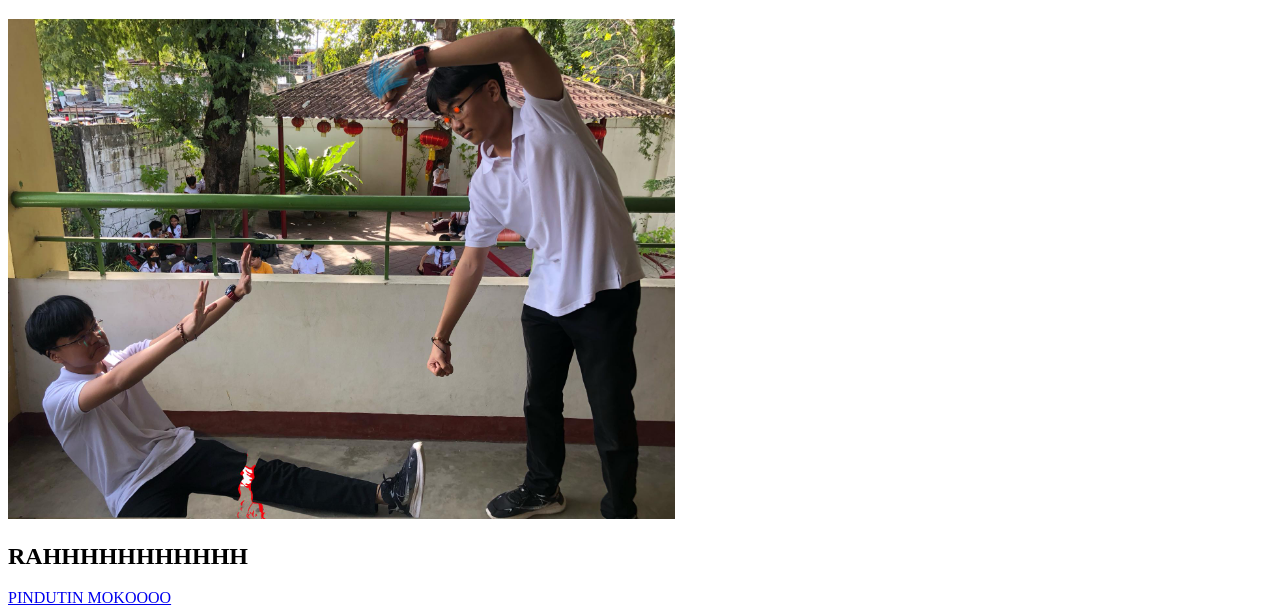
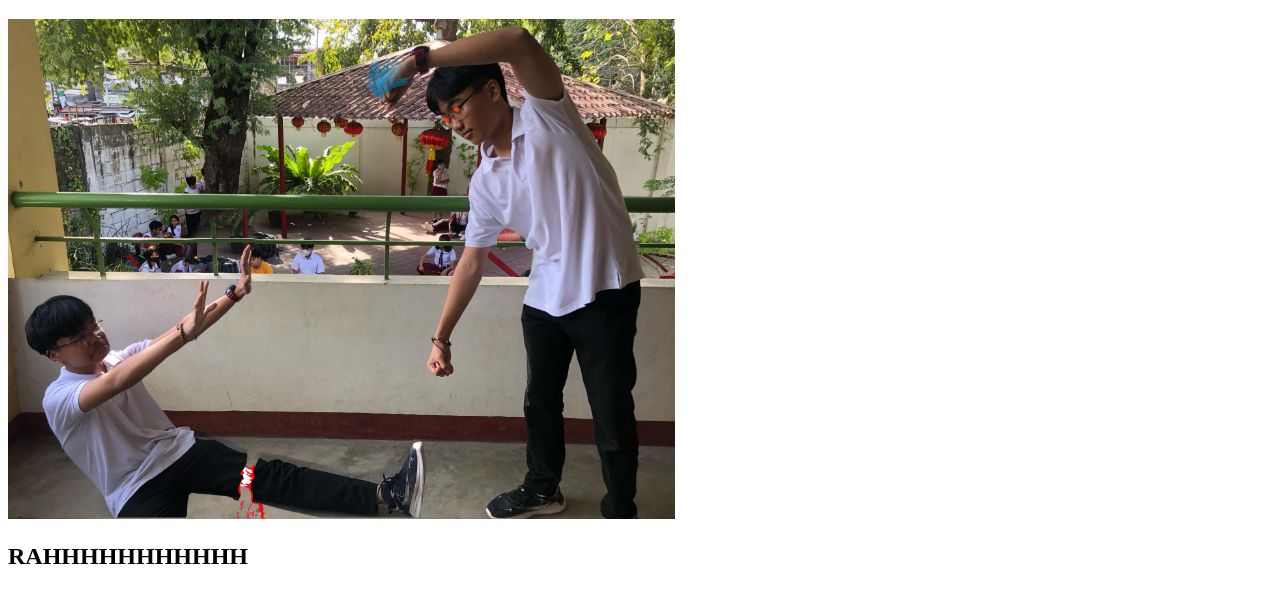
Before and after one commit to leebga/lee, a plain HTML site: page index.html in a window 1280 px wide. Shown: the part 702-1317 px from the top of the page. After the commit the page ends 1291 px from the top, so only its background shows below. Drawn offline with Linux system fonts and the light colour scheme.

Commit message:
Update index.html

```diff
--- a/index.html
+++ b/index.html
@@ -21,7 +21,5 @@
 <h2>RAHHHHHHHHHHH</h2>
 </body>
 
-<a href= target="-blank" title="roblox" >
-    PINDUTIN MOKOOOO
-</a>
+
 </html>
```
